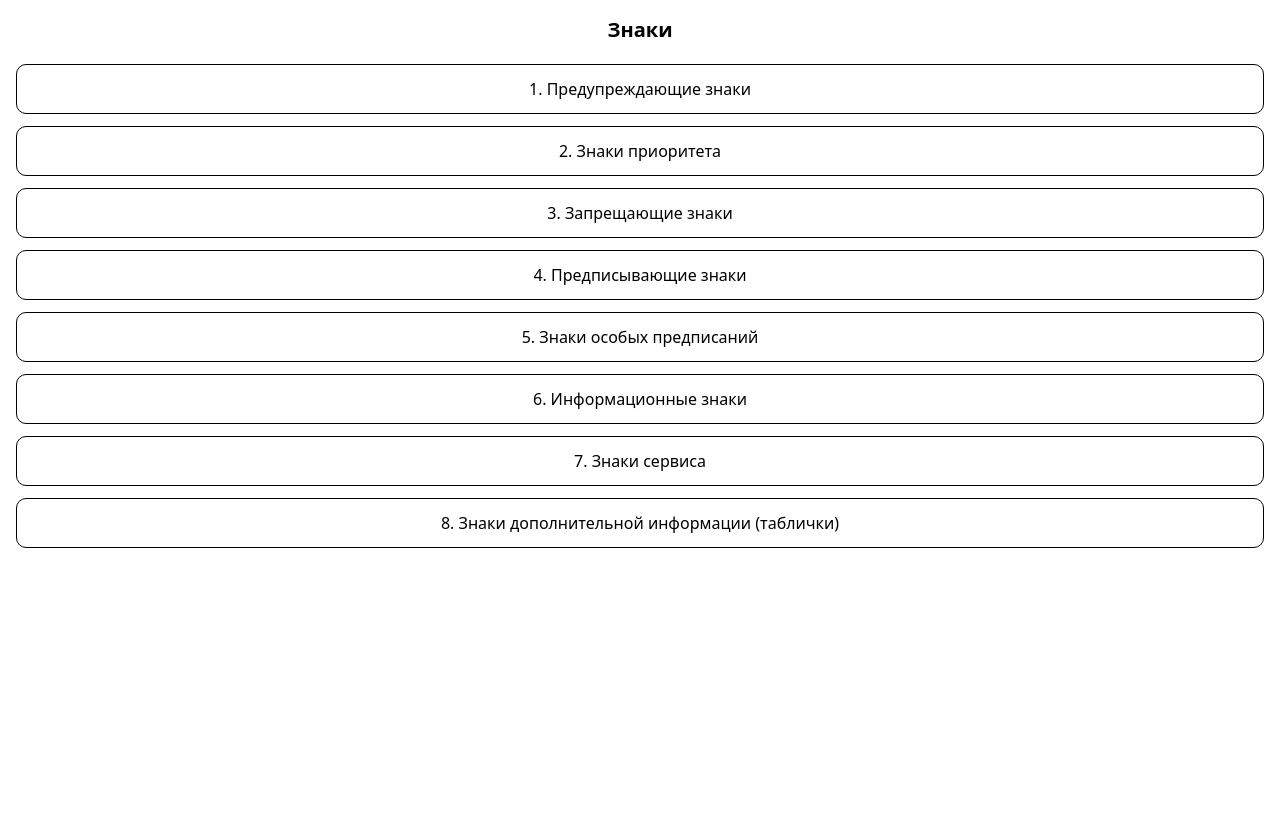
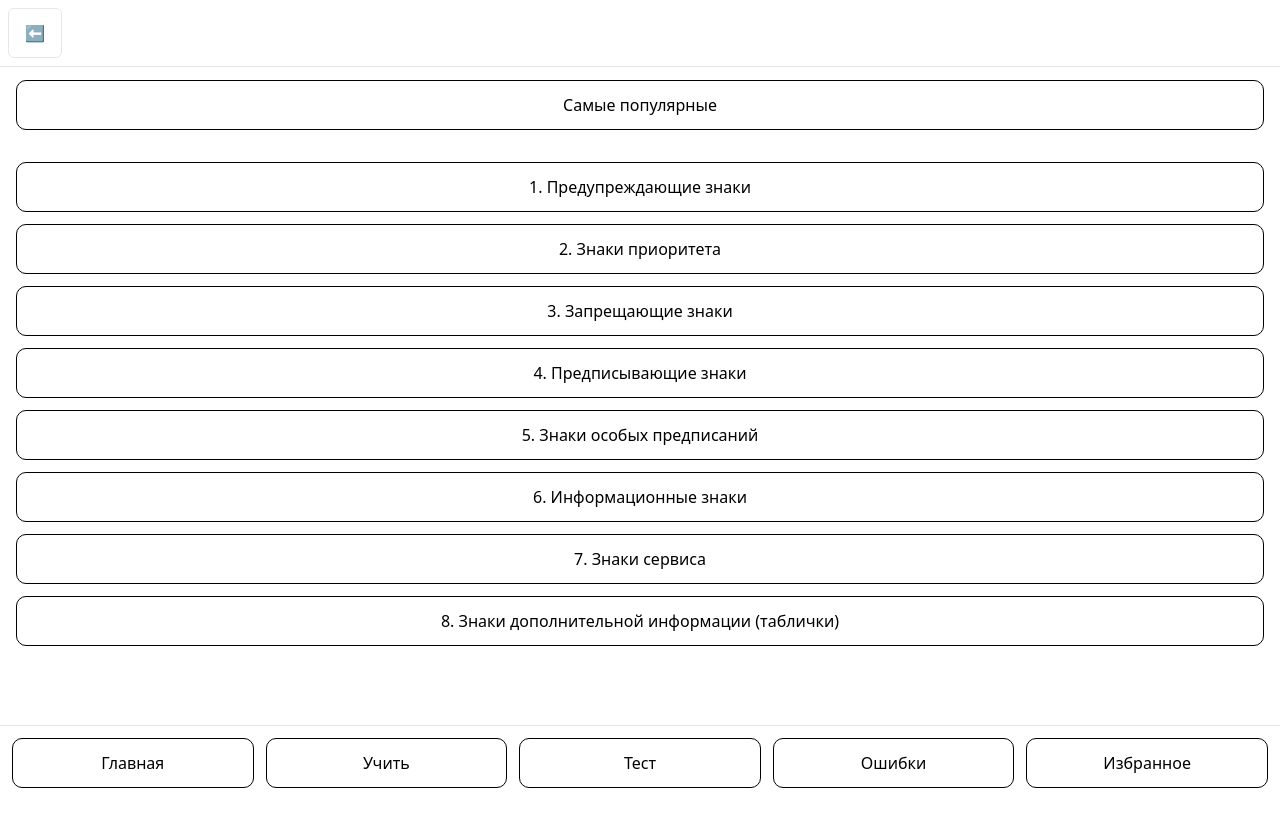
Before and after one commit to michas-yoo/pdd, a Nuxt app: page /signs in a window 1280 px wide. Shown: the top 826 px of the page. Before the commit the page ends 800 px from the top, so only its background shows below. Built offline with nearby package versions, Linux system fonts and the light colour scheme.

Commit message:
feat: signs and layout

```diff
--- a/app.vue
+++ b/app.vue
@@ -1,6 +1,9 @@
 <template>
-	<NuxtPage />
+	<NuxtLayout>
+		<NuxtPage />
+	</NuxtLayout>
 </template>
 
 <script setup lang="ts">
+useState('header', () => ({ title: '', link: '' }));
 </script>
--- a/assets/signs/3.json
+++ b/assets/signs/3.json
@@ -3,7 +3,7 @@
   "signs": {
     "3.1": {
       "title": "Въезд запрещен",
-      "description": "Запрещается въезд всех транспортных средств в данном направлении.\nМожет быть применен совместно с табличками 8.4.1-8.4.8, 8.5.1-8.5.7 и 8.4.9-8.4.16"
+      "description": "Запрещается въезд всех транспортных средств в данном направлении.\nМожет быть применен совместно с табличками 8.4.1-8.4.16 и 8.5.1-8.5.7"
     },
     "3.2": {
       "title": "Движение запрещено",
--- a/assets/signs/6.json
+++ b/assets/signs/6.json
@@ -148,7 +148,7 @@
       "title": "Направление движения к аварийному выходу",
       "description": "Аварийный выход в тоннеле СПРАВА"
     },
-    "6.23": {
+    "6.22": {
       "title": "Фотовидеофиксация"
     }
   }
--- /dev/null
+++ b/layouts/default.vue
@@ -0,0 +1,68 @@
+<template>
+	<main class="pb-20">
+		<header
+			v-if="canShowNavigation"
+			:class="[
+				'fixed top-0 left-0 w-full p-2 text-center border-b bg-white',
+				'flex items-center justify-between'
+			]"
+		>
+			<button class="border rounded-md py-3 px-4" @click="navigateTo(header.link)">⬅️️</button>
+			<h1 class="heading-1 !mb-0">{{ header.title }}</h1>
+			<div class="w-[50px]" />
+		</header>
+		<slot />
+		<footer v-if="canShowNavigation">
+			<TheButton
+				v-for="(item, i) in FOOTER_NAVIGATION"
+				:key="i"
+				@click="() => navigateTo(item.path)"
+			>
+				{{ item.title }}
+			</TheButton>
+		</footer>
+	</main>
+</template>
+
+<script setup lang="ts">
+type NavigationItem = {
+	title: string;
+	path: string;
+	icon?: string;
+}
+
+const FOOTER_NAVIGATION: NavigationItem[] = [
+	{
+		title: 'Главная',
+		path: '/',
+	},
+	{
+		title: 'Учить',
+		path: '/learn',
+	},
+	{
+		title: 'Тест',
+		path: '/quiz',
+	},
+	{
+		title: 'Ошибки',
+		path: '/mistakes',
+	},
+	{
+		title: 'Избранное',
+		path: '/favourites',
+	},
+];
+
+const route = useRoute();
+const header: Ref<{title: string, link: string}> = useState('header');
+
+const canShowNavigation = computed(() => route.path !== '/');
+</script>
+
+<style scoped>
+footer {
+	@apply fixed bottom-0 left-0 right-0 max-w-full overflow-auto;
+	@apply flex justify-around items-center gap-3 p-3 border-t bg-white;
+}
+</style>
--- /dev/null
+++ b/pages/signs/[id].vue
@@ -0,0 +1,72 @@
+<template>
+	<section class="pt-20">
+		<div
+			v-if="!groupData"
+			class="absolute top-1/2 left-1/2 -translate-x-1/2 -translate-y-1/2 text-xl"
+		>
+			Загрузка...
+		</div>
+		<div v-else>
+			<div
+				v-for="(value, key) in groupData"
+				:key="key"
+				class="flex items-center gap-3 mb-6"
+			>
+				<div class="image-container">
+					<img :src="getImage(key as string, value)" :alt="value.title" class="max-w-full max-h-full" />
+				</div>
+				<div>
+					<h2 class="mb-2 font-bold text-lg">{{ key }} {{ value.title }}</h2>
+					<p v-if="value.description">{{ value.description }}</p>
+				</div>
+			</div>
+		</div>
+	</section>
+</template>
+
+<script setup lang="ts">
+import { getSignUrl } from "~/utils";
+
+type SignInfo = {
+	title: string;
+	versions?: string[];
+	description?: string;
+};
+
+type SignGroup = {
+	[groupKey: string]: SignInfo;
+};
+
+const route = useRoute();
+const header = useState('header');
+
+const groupData = ref<SignGroup | null>(null);
+
+async function loadData() {
+	const data = await import((`~/assets/signs/${route.params.id}.json`));
+	groupData.value = data.signs;
+	header.value = { name: data.groupName, link: '/signs' };
+}
+
+function getImage(key: string, sign: SignInfo): string {
+	let signName: string = key;
+
+	if (sign.versions) {
+		const version = sign.versions[Math.floor(Math.random() * sign.versions.length)];
+		signName = `${signName}${version}`;
+	}
+
+	return getSignUrl(signName);
+}
+
+onMounted(() => {
+	loadData();
+});
+</script>
+
+<style scoped>
+.image-container {
+	@apply h-[106px] w-[120px] min-h-[106px] min-w-[120px] max-h-[106px] max-w-[120px];
+	@apply flex items-center justify-center;
+}
+</style>
--- a/pages/signs/index.vue
+++ b/pages/signs/index.vue
@@ -1,8 +1,10 @@
 <template>
-	<section class="h-svh">
-		<h1 class="heading-1">Знаки</h1>
+	<section class="h-svh pt-20">
+		<div class="grid grid-cols-1 gap-3">
+			<TheButton class="mb-5" @click="navigateTo('/signs/popular')">
+				Самые популярные
+			</TheButton>
 
-		<div class="grid grid-cols-1 gap-3">
 			<TheButton
 				v-for="(category, i) in categories"
 				:key="i"
--- a/pages/signs/[[id]].vue
+++ b/pages/signs/popular.vue
@@ -1,5 +1,5 @@
 <template>
-
+	<section>most popular</section>
 </template>
 
 <script setup lang="ts">
```
